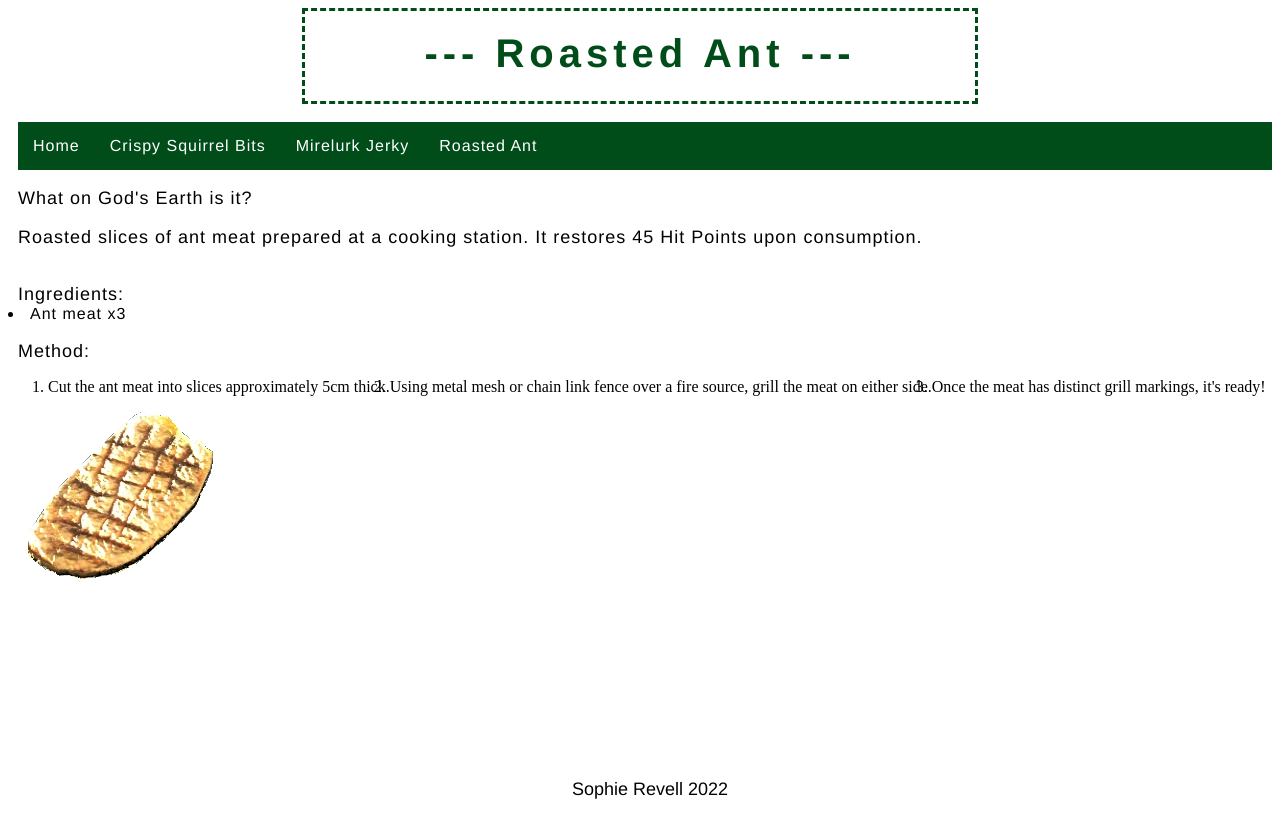
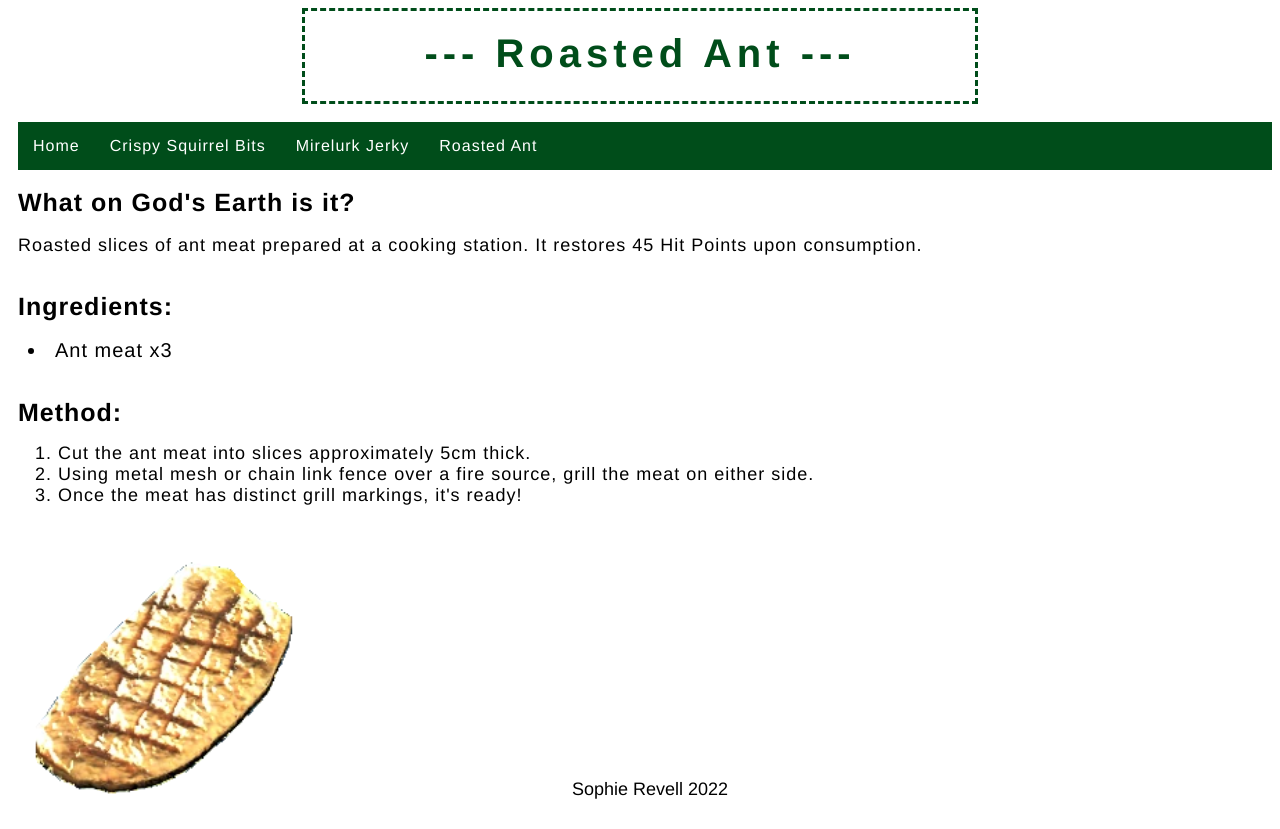
Before and after one commit to eiffert/odin-recipes, a plain HTML site: page recipes/roasted-ant.html in a window 1280 px wide. Before the commit the page ends 800 px from the top, so only its background shows below. Drawn offline with Linux system fonts and the light colour scheme.

Commit message:
Finish stylesheet

```diff
--- a/styles.css
+++ b/styles.css
@@ -1,6 +1,6 @@
 /* styles.css */
 
-
+/* Home Page */
 .main-header,
 .text {
     font-family: 'Helvetica', sans-serif;
@@ -26,11 +26,21 @@
     letter-spacing: 1px;
 }
 
+.sub-header {
+    font-family: 'Helvetica', sans-serif;
+    font-size: 25px;
+    font-weight: bold;
+}
+
 .center {
     display: block;
     margin-left: auto;
     margin-right: auto;
     width: 30%;
+}
+
+.left {
+    width: 25%;
 }
 
 
@@ -49,9 +59,10 @@ ul {
     background-color: #004d1a;
 }
 
-li {
+li.link-bar {
     float: left;
 }
+
 
 li a {
     display: block;
@@ -65,6 +76,25 @@ li a:hover {
     background-color: #17bb4e;
 }
 
+
+uo li.ing-list {
+    margin-left: 10px;
+    letter-spacing: 1px;
+    font-size: 20px;
+    font-family: 'Helvetica', sans-serif;
+    margin-left: 20px;
+    margin-right: auto;
+}
+
+ol li {
+    margin-left: 10px;
+    letter-spacing: 1px;
+    font-size: 18px;
+    font-family: 'Helvetica', sans-serif;
+    margin-left: 10px;
+    margin-right: auto;
+}
+
 .footer {
     position: fixed;
     left: 0;
@@ -72,3 +102,5 @@ li a:hover {
     width: 100%;
     text-align: center;
 }
+
+/* Recipe Pages */
```
